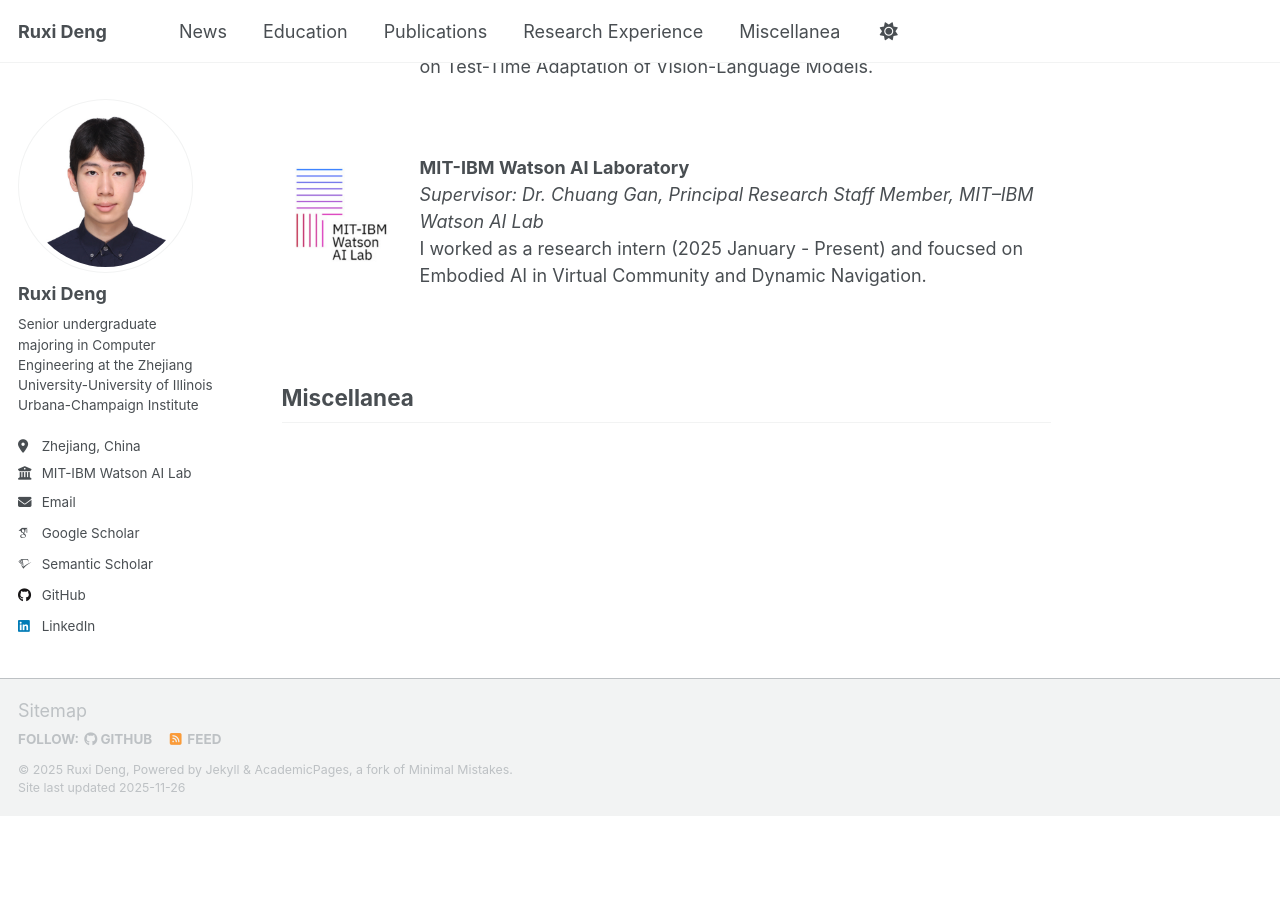
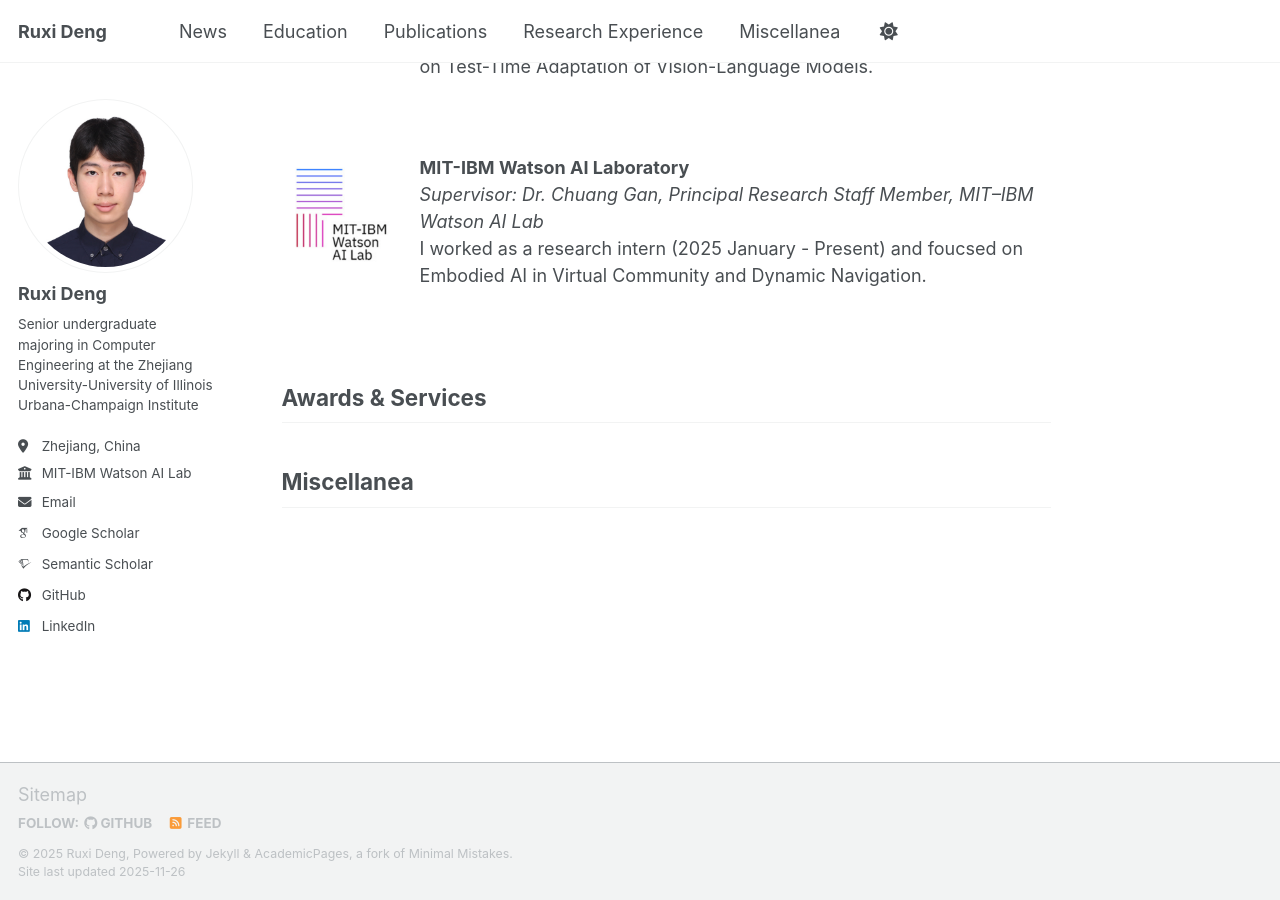
Before and after one commit to ruxideng/ruxideng.github.io, a Jekyll site: the page built from _pages/about.md, in a window 1280 px wide and 900 px high, scrolled down 2154 px. Built offline with Jekyll 4.4.1, drawn with Linux system fonts in a browser that asks for light colours; some web fonts are replaced; a script that is not in the unit is left out; before the commit the page ends 2970 px from its top, so only the background shows below that.

Commit message:
Update about.md

```diff
--- a/_pages/about.md
+++ b/_pages/about.md
@@ -70,4 +70,6 @@ I worked as a research intern (2025 January - Present) and foucsed on Embodied A
 
 <br clear="both">
 
+<h2 id="awards">Awards & Services</h2>
+
 <h2 id="miscellanea">Miscellanea</h2>
```
